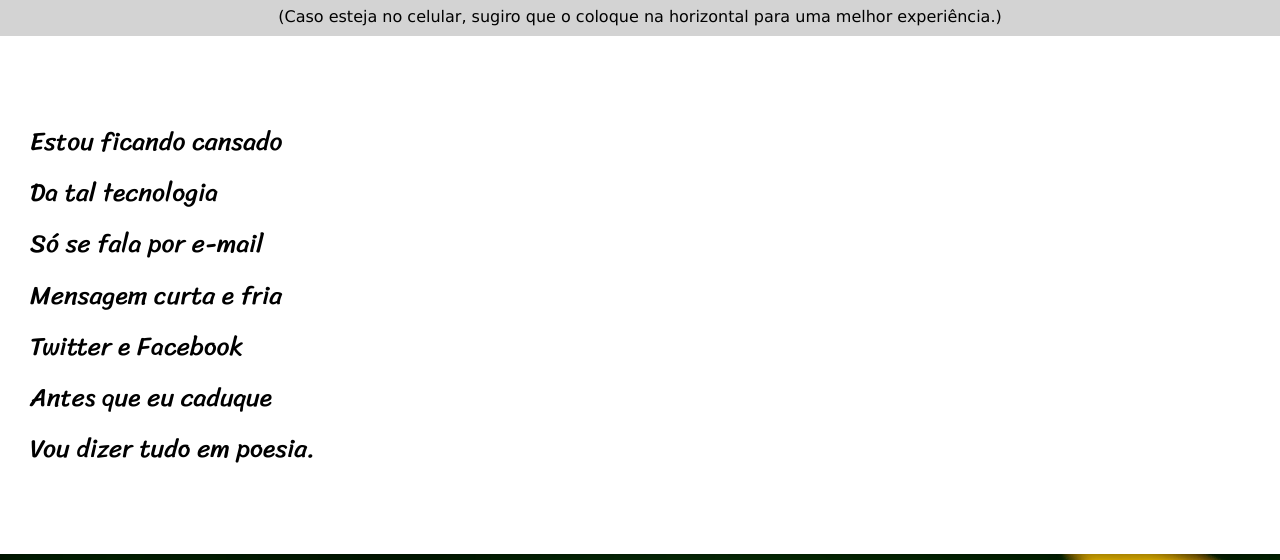
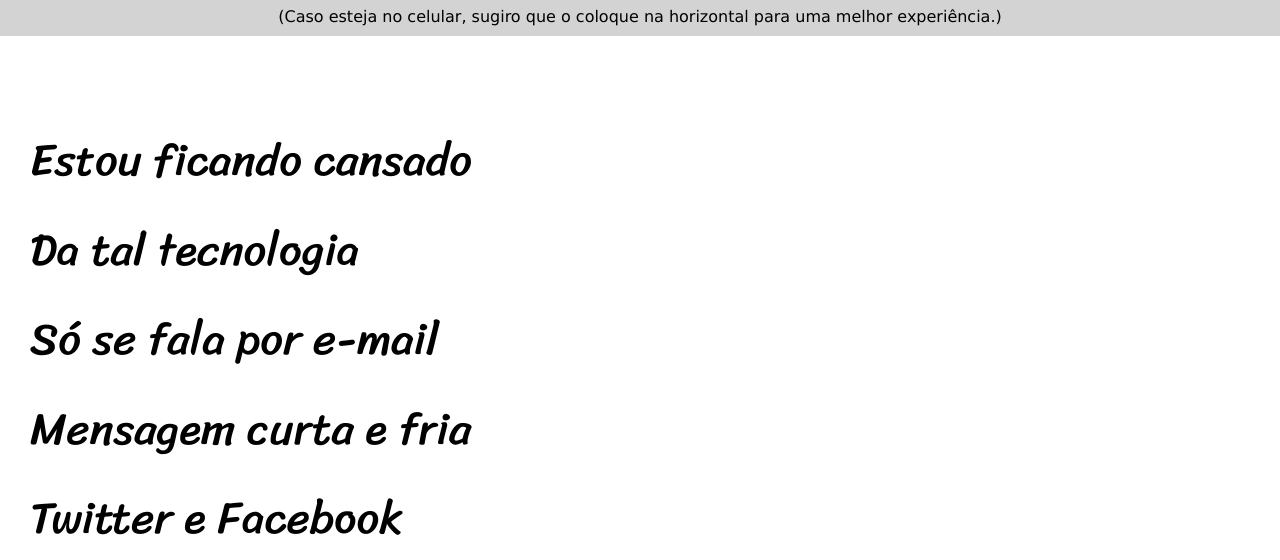
Before and after one commit to lazarojoabe/projeto-cordel, a plain HTML site: page index.html in a window 1280 px wide. Shown: the part 186-746 px from the top of the page. Drawn offline with Linux system fonts and the light colour scheme.

Commit message:
Update style.css

```diff
--- a/estilo/style.css
+++ b/estilo/style.css
@@ -48,7 +48,7 @@ section{
     line-height: 2em;
     padding-left: 30px;
     font-family: var(--font03);
-    font-size: 2vw;
+    font-size: 3.5vw;
 }
 section.normal{
     background-color: white;
```
